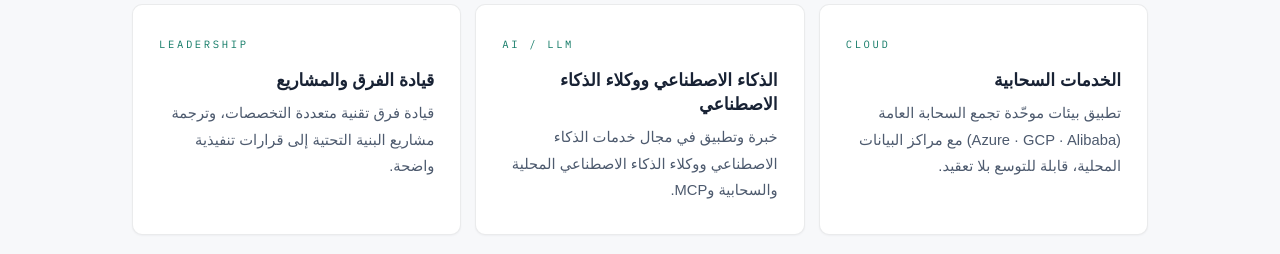
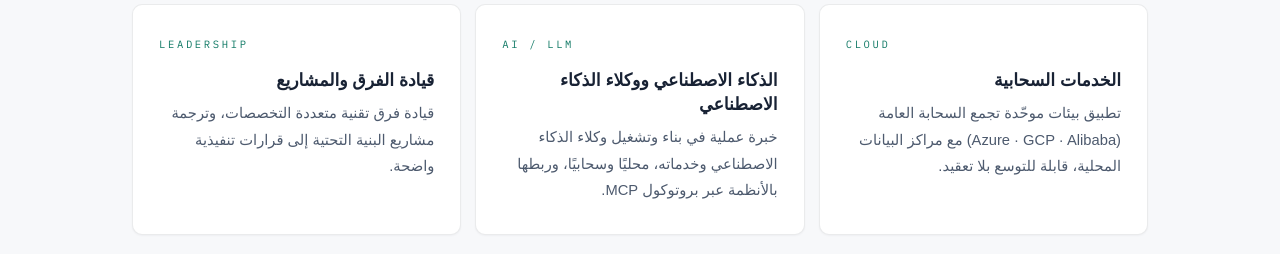
Before and after one commit to meshal236/alfaisal-website, a Next.js app: page / in a window 1280 px wide. Shown: the part 1660-1914 px from the top of the page. Built offline with nearby package versions, Linux system fonts and the light colour scheme; a web font is replaced by a local one.

Commit message:
Apply refined AI/LLM domain card wording

```diff
--- a/app/page.tsx
+++ b/app/page.tsx
@@ -22,7 +22,7 @@ const COPY = {
       { mono: "OPERATIONS", title: "عمليات التشغيل والمراقبة", desc: "مراقبة الأنظمة الحرجة على مدار الساعة عبر مراكز التشغيل (NOC)، بإدارة حوادث سريعة وتقارير واضحة للقيادة." },
       { mono: "ITSM", title: "حوكمة الخدمات التقنية", desc: "حوكمة الخدمات التقنية وفق ITIL، من اتفاقيات مستوى الخدمة إلى إدارة الطلبات والتغييرات بانضباط." },
       { mono: "CLOUD", title: "الخدمات السحابية", desc: "تطبيق بيئات موحّدة تجمع السحابة العامة (Azure · GCP · Alibaba) مع مراكز البيانات المحلية، قابلة للتوسع بلا تعقيد." },
-      { mono: "AI / LLM", title: "الذكاء الاصطناعي ووكلاء الذكاء الاصطناعي", desc: "خبرة وتطبيق في مجال خدمات الذكاء الاصطناعي ووكلاء الذكاء الاصطناعي المحلية والسحابية وMCP." },
+      { mono: "AI / LLM", title: "الذكاء الاصطناعي ووكلاء الذكاء الاصطناعي", desc: "خبرة عملية في بناء وتشغيل وكلاء الذكاء الاصطناعي وخدماته، محليًا وسحابيًا، وربطها بالأنظمة عبر بروتوكول MCP." },
       { mono: "LEADERSHIP", title: "قيادة الفرق والمشاريع", desc: "قيادة فرق تقنية متعددة التخصصات، وترجمة مشاريع البنية التحتية إلى قرارات تنفيذية واضحة." },
     ],
     skillsHeading: "المهارات والخبرة",
```
Also changed, not shown: 1 other file (tests, documents, lock files or other folders).
